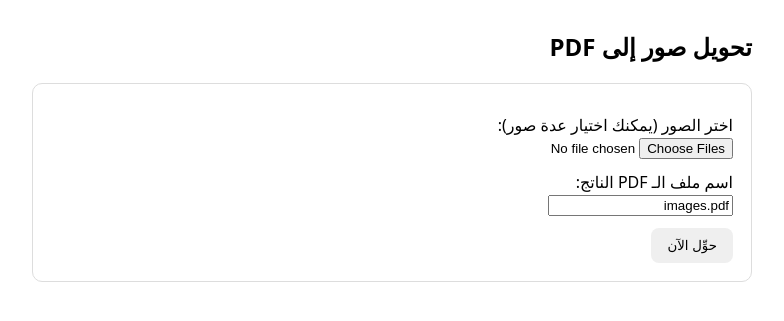
After one commit to omerhass/pdfwebb, a FastAPI app: template templates/convert_images.html in a window 1280 px wide. The commit adds this page. Shown: the top 321 px of the page, without its empty margins (248-1032 px from the left). Run offline with FastAPI, Linux system fonts and the light colour scheme; the template is opened without the code that fills it, so the values that code supplies are empty.

Commit message:
feat: images->PDF + UI updates

```diff
--- a/app.py
+++ b/app.py
@@ -1,33 +1,33 @@
 # -*- coding: utf-8 -*-
-# FastAPI: PDF -> TXT + JPG (performans optimize)
-from fastapi import FastAPI, UploadFile, File, Request
-from fastapi.responses import HTMLResponse, FileResponse, JSONResponse
+# FastAPI app: PDF -> (TXT + JPG)  +  Images -> PDF
+
+from fastapi import FastAPI, UploadFile, File, Form, Request
+from fastapi.responses import HTMLResponse, FileResponse, JSONResponse, StreamingResponse
 from fastapi.templating import Jinja2Templates
 from typing import List, Dict, Any
 from pathlib import Path
+from io import BytesIO
 import tempfile, shutil, os
 
-APP_TITLE = "PDF Scanner (TXT + JPG)"
-
-# ---- Ayarlar ----
-ENABLE_OCR_AUTO = True      # metin yoksa OCR dene
-OCR_LANG = "ara+eng+tur"
-POPPLER_PATH = None         # örn: r"C:\poppler\Library\bin"
-OCR_DPI = 150               # bellek dostu DPI
-OCR_MAX_PAGES = 300         # çok büyük dosyalarda sınır
-JPG_QUALITY = 80            # çıktı görselleri kalite
-MAX_UPLOAD_MB = 200         # istersen arttır/azalt
-
+# ====== App meta ======
+APP_TITLE = "PDF Scanner (TXT + JPG) + Images→PDF"
 app = FastAPI(title=APP_TITLE)
 templates = Jinja2Templates(directory=str(Path(__file__).parent / "templates"))
 
+# ====== Settings ======
+ENABLE_OCR_AUTO = True          # لا يوجد نص؟ جرّب OCR
+OCR_LANG = "ara+eng+tur"
+POPPLER_PATH = None             # مثال: r"C:\poppler\Library\bin"
+OCR_DPI = 150
+OCR_MAX_PAGES = 300
+JPG_QUALITY = 80
+MAX_UPLOAD_MB = 200
 
-# ---------- Yardımcılar ----------
+# ---------- Helpers ----------
 def mb(size_bytes: int) -> float:
     return size_bytes / (1024 * 1024)
 
-
-# ---------- Metin (pdfplumber) ----------
+# ---------- Text (pdfplumber) ----------
 def extract_text_normal(pdf_path: Path) -> str:
     import pdfplumber
     text_parts = []
@@ -41,8 +41,7 @@ def extract_text_normal(pdf_path: Path) -> str:
         print("[!] pdfplumber error:", e)
     return ("\n".join(text_parts)).strip()
 
-
-# ---------- Metin (OCR – akışlı, sayfa sayfa) ----------
+# ---------- OCR (stream page-by-page) ----------
 def extract_text_ocr(pdf_path: Path, dpi: int, max_pages: int) -> str:
     try:
         from pdf2image import convert_from_path
@@ -54,7 +53,6 @@ def extract_text_ocr(pdf_path: Path, dpi: int, max_pages: int) -> str:
 
         text_parts = []
         with tempfile.TemporaryDirectory() as tmp:
-            # paths_only=True => belleğe resim objesi yerine dosya yolu döner
             paths = convert_from_path(
                 str(pdf_path),
                 dpi=dpi,
@@ -62,12 +60,13 @@ def extract_text_ocr(pdf_path: Path, dpi: int, max_pages: int) -> str:
                 output_folder=tmp,
                 paths_only=True,
                 thread_count=1,
+                **kwargs
             )
 
             if max_pages and len(paths) > max_pages:
                 paths = paths[:max_pages]
 
-            for i, img_path in enumerate(paths, 1):
+            for img_path in paths:
                 page_text = pytesseract.image_to_string(img_path, lang=OCR_LANG)
                 text_parts.append(page_text)
                 try:
@@ -81,8 +80,7 @@ def extract_text_ocr(pdf_path: Path, dpi: int, max_pages: int) -> str:
         print("[!] OCR failed (stream):", e)
         return ""
 
-
-# ---------- Gömülü görselleri JPG (sıkıştırmalı) ----------
+# ---------- Embedded images -> JPG ----------
 def extract_images_jpg(pdf_path: Path, out_dir: Path, quality: int) -> int:
     try:
         import fitz  # PyMuPDF
@@ -98,7 +96,7 @@ def extract_images_jpg(pdf_path: Path, out_dir: Path, quality: int) -> int:
             for img_i, info in enumerate(page.get_images(full=True), 1):
                 xref = info[0]
                 pix = fitz.Pixmap(doc, xref)
-                # RGB'ye çevir (alpha/CMYK varsa)
+                # convert to RGB if needed (alpha/CMYK)
                 if pix.alpha or (pix.colorspace and getattr(pix.colorspace, "n", 3) != 3):
                     pix = fitz.Pixmap(fitz.csRGB, pix)
                 (out_dir / f"page{p_i+1}_img{img_i}.jpg").write_bytes(
@@ -107,14 +105,14 @@ def extract_images_jpg(pdf_path: Path, out_dir: Path, quality: int) -> int:
                 n += 1
     return n
 
+# ================= Routes =================
 
-# ---------- Sayfa: Yükleme ----------
+# ---- Index (رفع PDF) ----
 @app.get("/", response_class=HTMLResponse)
 def index(request: Request):
     return templates.TemplateResponse("index.html", {"request": request, "title": APP_TITLE})
 
-
-# ---------- Upload & İşleme ----------
+# ---- Upload PDFs -> (TXT + JPGs) ----
 @app.post("/upload", response_class=HTMLResponse)
 async def upload(request: Request, files: List[UploadFile] = File(...)):
     tmpdir = Path(tempfile.mkdtemp())
@@ -128,7 +126,7 @@ async def upload(request: Request, files: List[UploadFile] = File(...)):
             results.append({"input": f.filename, "error": "Sadece PDF kabul edilir."})
             continue
 
-        # PDF'i diske yaz
+        # save PDF to disk
         original_path = tmpdir / f.filename
         with open(original_path, "wb") as w:
             shutil.copyfileobj(f.file, w)
@@ -141,21 +139,20 @@ async def upload(request: Request, files: List[UploadFile] = File(...)):
             })
             continue
 
-        # 1) Metin -> .txt
+        # 1) text -> .txt
         text = extract_text_normal(original_path)
         if ENABLE_OCR_AUTO and (not text or len(text) < 50):
             print("[i] Low text; trying OCR…")
-            ocr_text = extract_text_ocr(original_path, dpi=OCR_DPI, max_pages=OCR_MAX_PAGES)
-            text = ocr_text or text
+            text = extract_text_ocr(original_path, dpi=OCR_DPI, max_pages=OCR_MAX_PAGES) or text
 
         txt_path = outdir / (Path(f.filename).stem + ".txt")
         txt_path.write_text(text or "", encoding="utf-8")
 
-        # 2) Görseller -> .jpg
+        # 2) images -> .jpg
         imgs_dir = outdir / (Path(f.filename).stem + "_images")
         count = extract_images_jpg(original_path, imgs_dir, quality=JPG_QUALITY)
 
-        # Linkler
+        # links
         txt_link = f"/tmp/{tmpdir.name}/out/{txt_path.name}"
         img_links = []
         if imgs_dir.exists():
@@ -174,15 +171,51 @@ async def upload(request: Request, files: List[UploadFile] = File(...)):
         {"request": request, "title": APP_TITLE, "results": results}
     )
 
-
-# ---------- Geçici dosyaları servis et ----------
+# ---- serve temp files ----
 @app.get("/tmp/{tmpid}/out/{path:path}")
 def serve_tmp(tmpid: str, path: str):
     base = Path(tempfile.gettempdir()) / tmpid / "out"
     target = (base / Path(path)).resolve()
-    # path traversal engeli
     if not str(target).startswith(str(base.resolve())):
         return JSONResponse({"error": "forbidden"}, status_code=403)
     if target.exists() and target.is_file():
         return FileResponse(str(target), media_type="application/octet-stream", filename=target.name)
     return JSONResponse({"error": "file not found"}, status_code=404)
+
+# ---- UI: Images -> PDF ----
+@app.get("/convert/images", response_class=HTMLResponse)
+def convert_images_page(request: Request):
+    return templates.TemplateResponse("convert_images.html", {"request": request})
+
+# ---- API: Images -> single PDF ----
+@app.post("/api/convert/images-to-pdf")
+async def images_to_pdf(
+    images: List[UploadFile] = File(...),
+    outfile: str = Form("images.pdf")
+):
+    from PIL import Image  # Pillow
+
+    if not images:
+        return {"error": "لم تُرسل أي صور."}
+
+    pil_images = []
+    for f in images:
+        if not (f.content_type or "").startswith("image/"):
+            return {"error": f"الملف {f.filename} ليس صورة."}
+        data = await f.read()
+        img = Image.open(BytesIO(data))
+        if img.mode in ("RGBA", "LA", "P"):
+            img = img.convert("RGB")
+        elif img.mode == "L":
+            img = img.convert("RGB")
+        pil_images.append(img)
+
+    pdf_bytes = BytesIO()
+    first, rest = pil_images[0], pil_images[1:]
+    first.save(pdf_bytes, format="PDF", save_all=True, append_images=rest)
+    pdf_bytes.seek(0)
+
+    if not outfile.lower().endswith(".pdf"):
+        outfile += ".pdf"
+    headers = {"Content-Disposition": f'attachment; filename="{outfile}"'}
+    return StreamingResponse(pdf_bytes, media_type="application/pdf", headers=headers)
--- a/requirements.txt
+++ b/requirements.txt
@@ -5,3 +5,4 @@ pdf2image
 pytesseract
 python-multipart
 jinja2
+Pillow
--- /dev/null
+++ b/templates/convert_images.html
@@ -0,0 +1,29 @@
+<!doctype html>
+<html lang="ar" dir="rtl">
+<head>
+  <meta charset="utf-8" />
+  <title>تحويل صور إلى PDF</title>
+  <style>
+    body{font-family:system-ui;max-width:720px;margin:30px auto}
+    .card{border:1px solid #ddd;border-radius:10px;padding:18px}
+    .row{margin:12px 0}
+    button{padding:10px 16px;border:0;border-radius:8px;cursor:pointer}
+  </style>
+</head>
+<body>
+  <h2>تحويل صور إلى PDF</h2>
+  <div class="card">
+    <form action="/api/convert/images-to-pdf" method="post" enctype="multipart/form-data">
+      <div class="row">
+        <label>اختر الصور (يمكنك اختيار عدة صور):</label><br>
+        <input type="file" name="images" accept="image/*" multiple required />
+      </div>
+      <div class="row">
+        <label>اسم ملف الـ PDF الناتج:</label><br>
+        <input type="text" name="outfile" value="images.pdf" required />
+      </div>
+      <button type="submit">حوِّل الآن</button>
+    </form>
+  </div>
+</body>
+</html>
```
Also changed, not shown: templates/index.html (+14 -5 lines).
